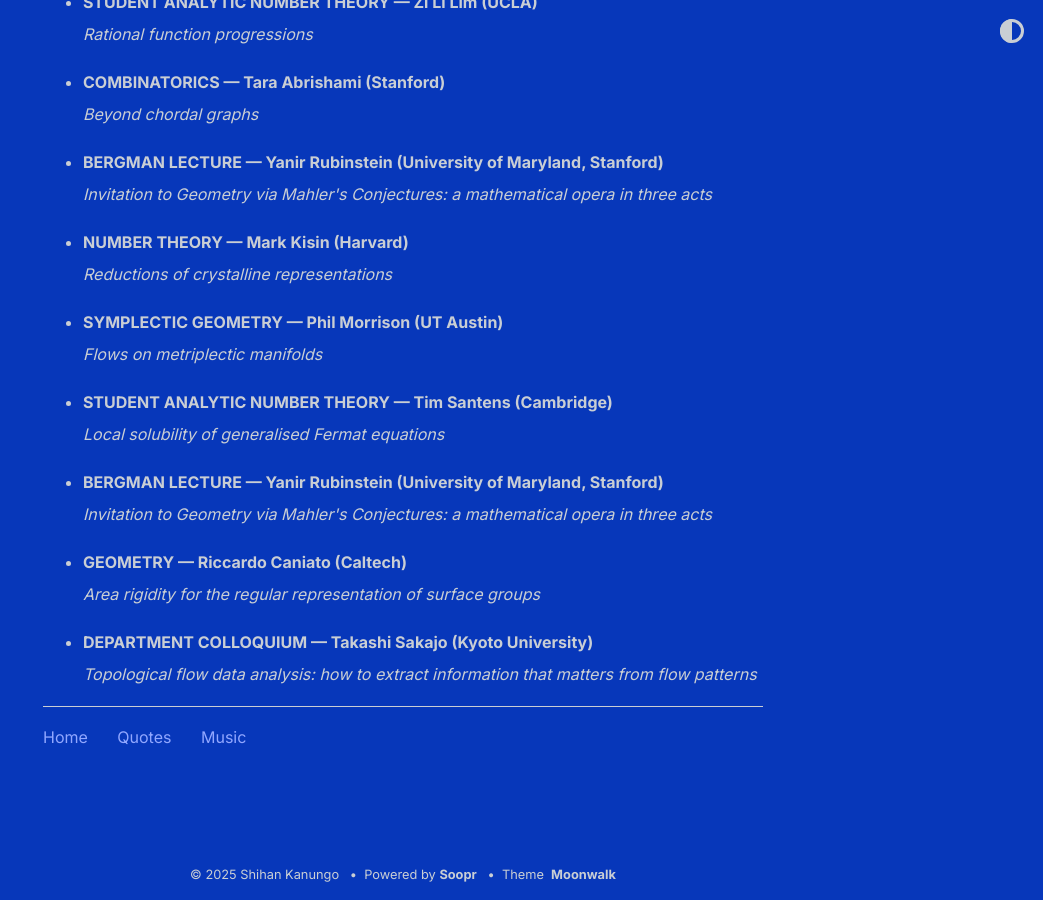
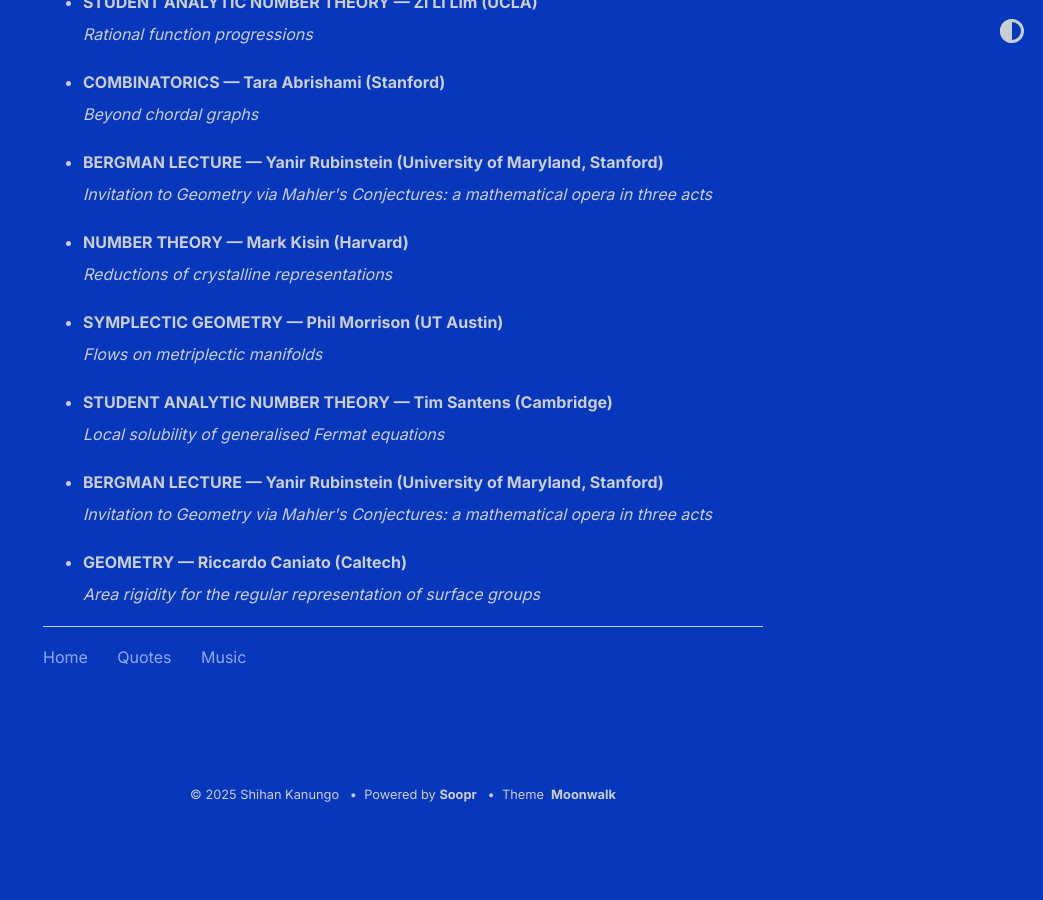
Before and after one commit to shihankanungo/shihankanungo.github.io, a Jekyll site: the page built from math-talks.md, in a window 1280 px wide and 900 px high, scrolled down 7133 px. Shown: the whole window, without its empty margins (237-1280 px from the left). Built offline with Jekyll 4.4.1, drawn with Linux system fonts in a browser that asks for light colours; after the commit the page ends 7953 px from its top, so only the background shows below that.

Commit message:
Update math-talks.md

```diff
--- a/math-talks.md
+++ b/math-talks.md
@@ -495,11 +495,3 @@ _Finding Arithmetic Progressions in Dense Sets of Integers_
   <small><img src="images/10-15c.png" alt="Oct 15"></small>
 </details></li>
 </ul>
-
-<ul>
-<li><details>
-  <summary style="list-style: none;"><b>DEPARTMENT COLLOQUIUM &mdash; Takashi Sakajo (Kyoto University)</b><br>
-    <i>Topological flow data analysis: how to extract information that matters from flow patterns</i></summary>
-  <small><img src="images/10-16.png" alt="Oct 16"></small>
-</details></li>
-</ul>
```
